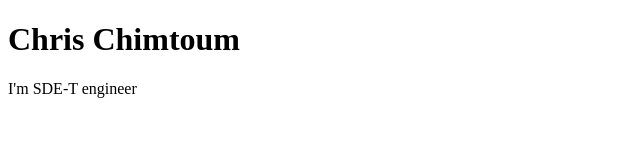
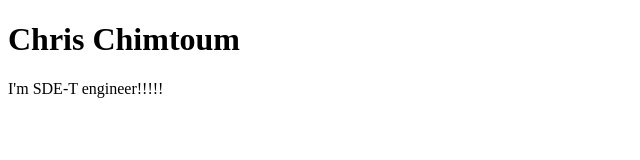
Before and after one commit to achimtoum/chris-blog, a plain HTML site: page index.html in a window 1280 px wide. Shown: the full height of the page, 0-640 px from the left. Drawn offline with Linux system fonts and the light colour scheme.

Commit message:
Made a change

```diff
--- a/index.html
+++ b/index.html
@@ -5,6 +5,6 @@
 	</head>
 		<body>
 			<h1>Chris Chimtoum</h1>
-			<p>I'm SDE-T engineer</p>
+			<p>I'm SDE-T engineer!!!!!</p>
 		</body>
 </html>
```
